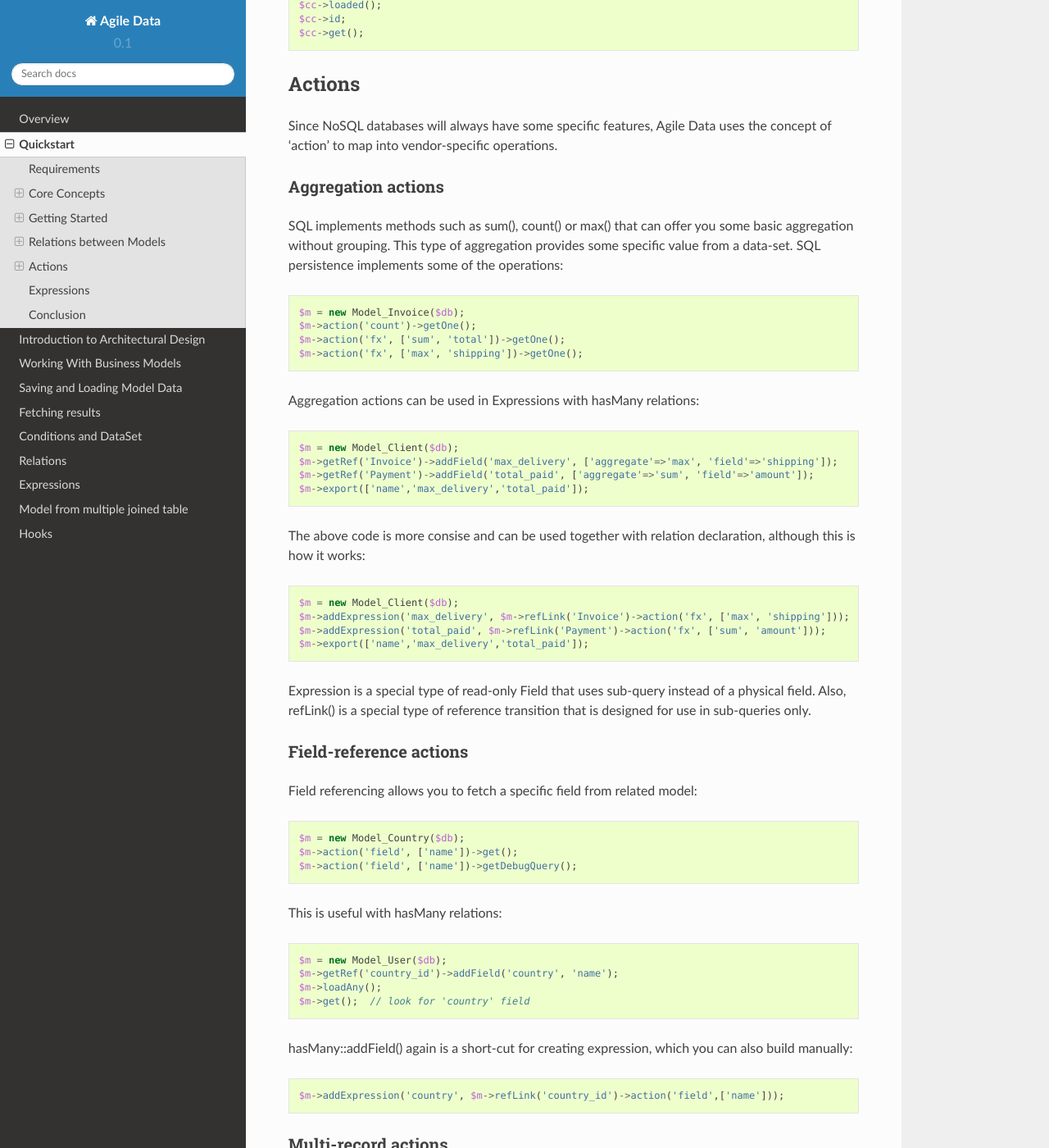
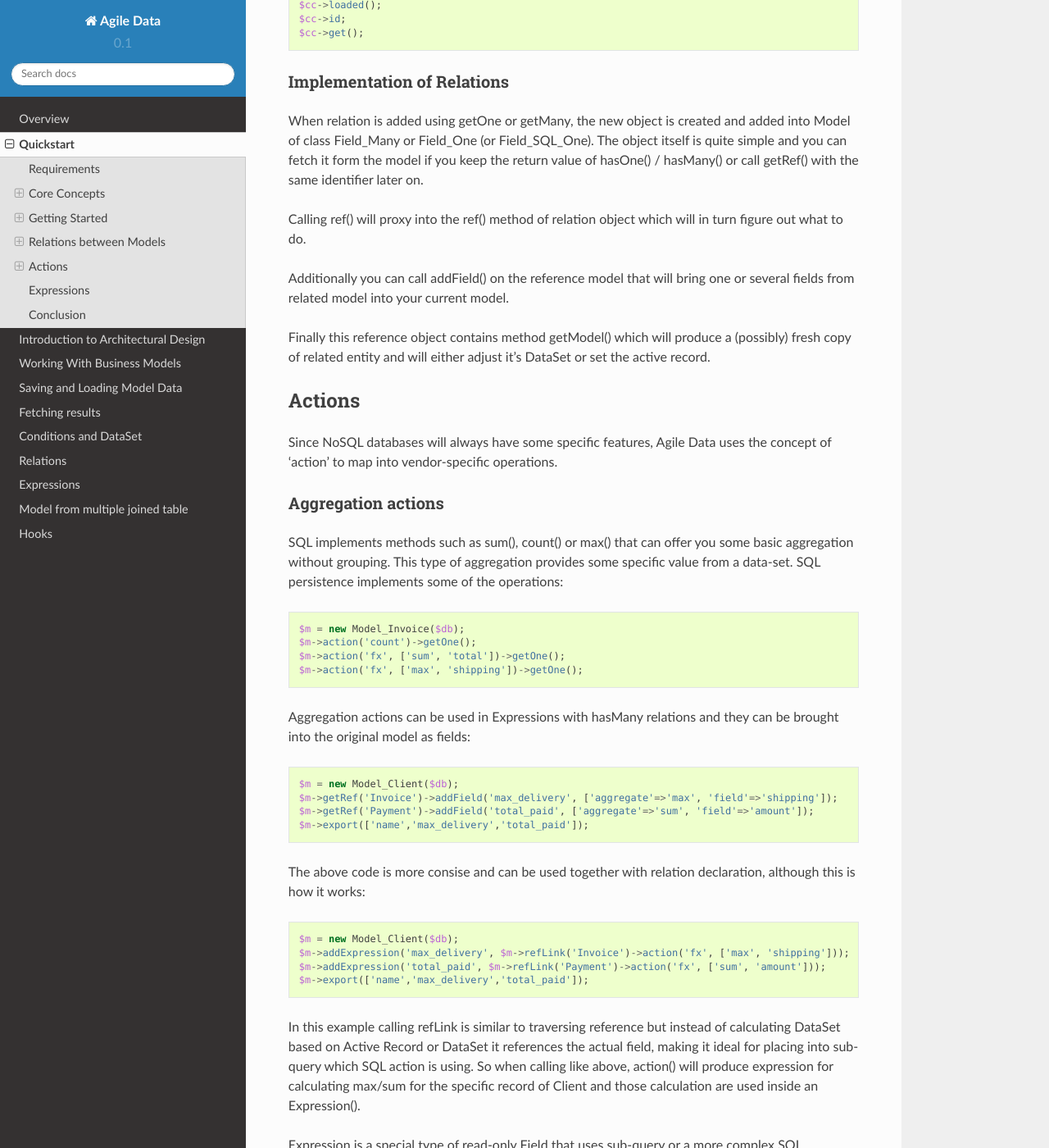
Before and after one commit to atk4/data, a Sphinx documentation site: the page built from docs/quickstart.rst, in a window 1280 px wide and 1400 px high, scrolled down 10151 px. Shown: the whole window at 82% size. Built offline with Sphinx 7.4.7 and the Read the Docs theme 2.0.0, drawn with Linux system fonts in a browser that asks for light colours; pages that are not in the unit, such as notebooks, are missing from menus; cross-references to code outside the pages are shown as plain code; some of the changed text lies outside the part shown.

Commit message:
Added further clarification in QuickStart guide /

```diff
--- a/docs/expressions.rst
+++ b/docs/expressions.rst
@@ -1,4 +1,6 @@
 
+
+.. _Expressions:
 
 ===========
 Expressions
--- a/docs/quickstart.rst
+++ b/docs/quickstart.rst
@@ -481,6 +481,24 @@ user john::
     $cc->id;
     $cc->get();
 
+Implementation of Relations
+---------------------------
+
+When relation is added using getOne or getMany, the new object is created and added
+into Model of class Field_Many or Field_One (or Field_SQL_One). The object itself
+is quite simple and you can fetch it form the model if you keep the return value
+of hasOne() / hasMany() or call getRef() with the same identifier later on.
+
+Calling ref() will proxy into the ref() method of relation object which will
+in turn figure out what to do.
+
+Additionally you can call addField() on the reference model that will bring
+one or several fields from related model into your current model.
+
+Finally this reference object contains method getModel() which will produce
+a (possibly) fresh copy of related entity and will either adjust it's
+DataSet or set the active record.
+
 Actions
 =======
 
@@ -499,7 +517,8 @@ a data-set. SQL persistence implements some of the operations::
     $m->action('fx', ['sum', 'total'])->getOne();
     $m->action('fx', ['max', 'shipping'])->getOne();
 
-Aggregation actions can be used in Expressions with hasMany relations::
+Aggregation actions can be used in Expressions with hasMany relations and they can
+be brought into the original model as fields::
 
     $m = new Model_Client($db);
     $m->getRef('Invoice')->addField('max_delivery', ['aggregate'=>'max', 'field'=>'shipping']);
@@ -514,9 +533,14 @@ this is how it works::
     $m->addExpression('total_paid', $m->refLink('Payment')->action('fx', ['sum', 'amount']));
     $m->export(['name','max_delivery','total_paid']);
 
-Expression is a special type of read-only Field that uses sub-query instead of a physical field.
-Also, refLink() is a special type of reference transition that is designed for use
-in sub-queries only.
+In this example calling refLink is similar to traversing reference but instead of calculating
+DataSet based on Active Record or DataSet it references the actual field, making it ideal for
+placing into sub-query which SQL action is using. So when calling like above, action() will
+produce expression for calculating max/sum for the specific record of Client and those calculation
+are used inside an Expression().
+
+Expression is a special type of read-only Field that uses sub-query or a more complex SQL expression
+instead of a physical field. (See :ref:`Expressions` and :ref:`Relations`)
 
 Field-reference actions
 -----------------------
--- a/docs/relations.rst
+++ b/docs/relations.rst
@@ -1,3 +1,5 @@
+
+.. _Relations:
 
 =========
 Relations
```
